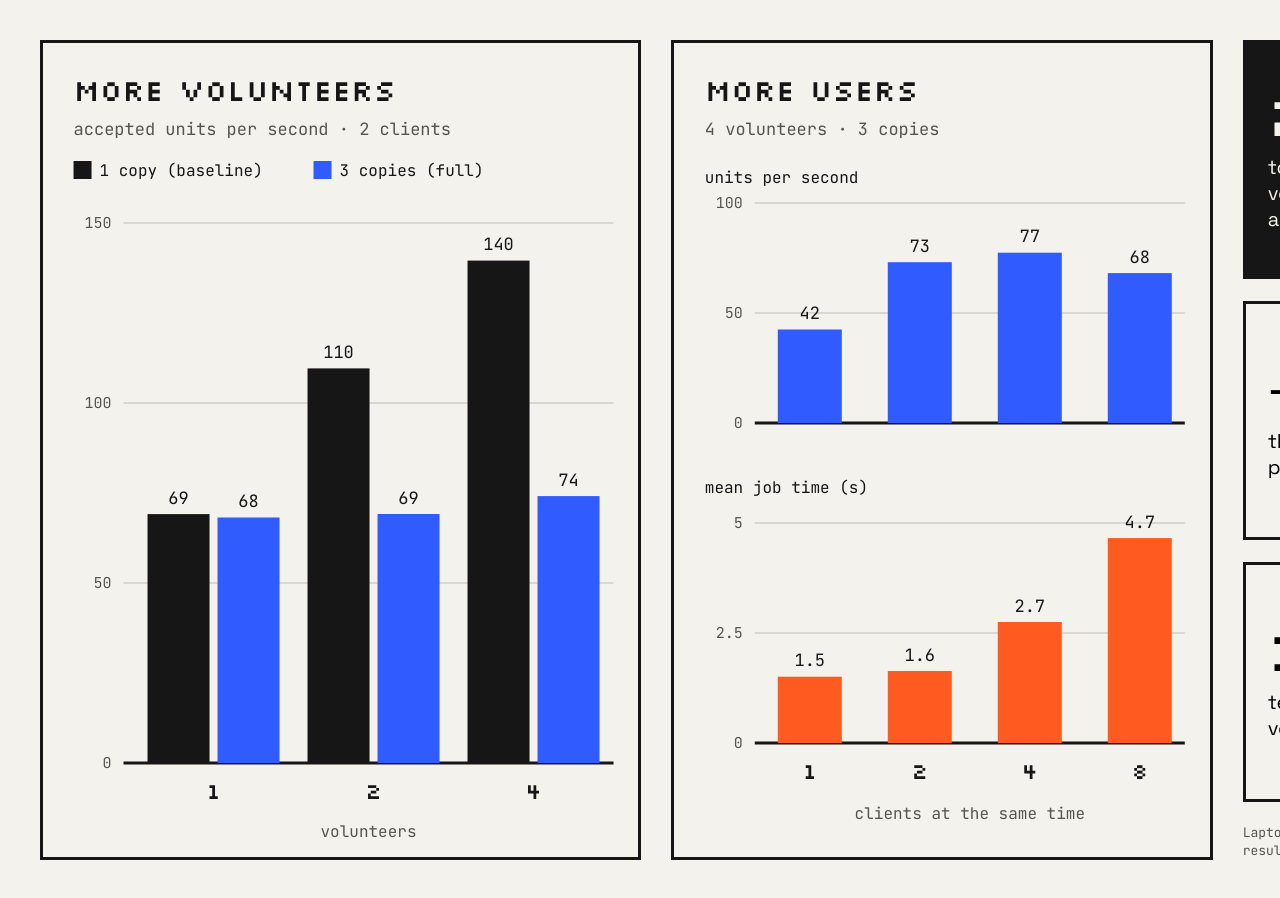
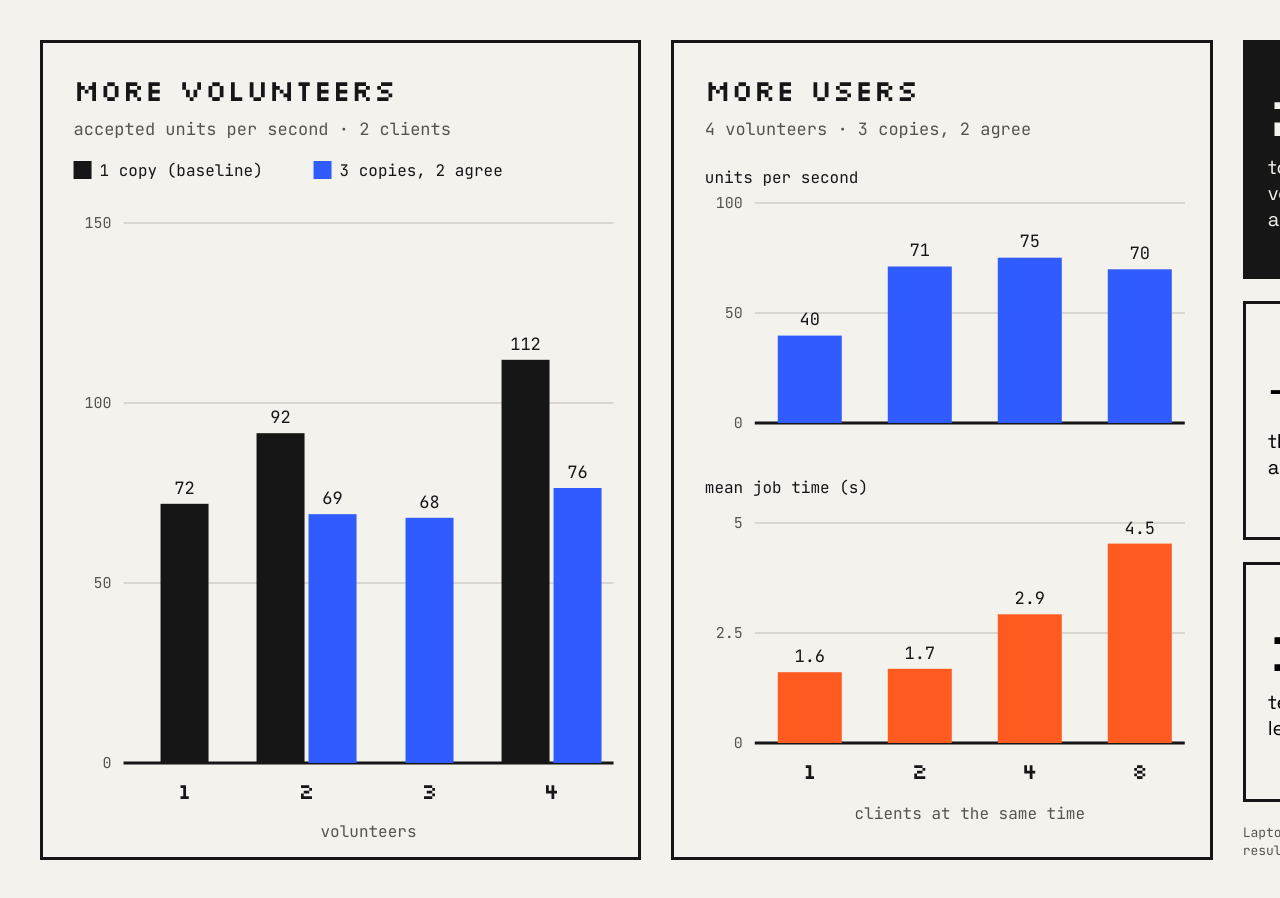
Before and after one commit to colmeabhi/sparecycles, a plain HTML site: page docs/presentation/visuals/s12-evaluation.html in a window 1280 px wide. Shown: the top 898 px of the page. Drawn offline with Linux system fonts and the light colour scheme.

Commit message:
Measure load on the final code and finish the after-merge steps (#41)
- load.sh: full mode needs 2 or more volunteers; WORKLOAD setting;
  fixed fractal job kept as the default so rows stay comparable.
- load-sweep.sh: full mode runs with 2, 3 and 4 volunteers.
- loadgen: empty -params default, so other workloads use their defaults.
- fail-leader.sh: SC_LEASE_DURATION=20s on the coordinators.
- New load sweep (twice) and client sweep on main: voting costs 32%
  of throughput at 4 volunteers. TC-07, TC-08, TC-11, report 9.3 and
  slide 12 updated.
- TC-03 and TC-04 rerun on main; diagram I1 shows the real algorithms.

```diff
--- a/docs/presentation/visuals/s12-evaluation.html
+++ b/docs/presentation/visuals/s12-evaluation.html
@@ -31,7 +31,7 @@
   <rect x="30" y="118" width="18" height="18" fill="#161616"/>
   <text x="56" y="133" class="mono" font-size="16" fill="#161616">1 copy (baseline)</text>
   <rect x="270" y="118" width="18" height="18" fill="#2f5bff"/>
-  <text x="296" y="133" class="mono" font-size="16" fill="#161616">3 copies (full)</text>
+  <text x="296" y="133" class="mono" font-size="16" fill="#161616">3 copies, 2 agree</text>
 
   <g stroke="#d9d7cf" stroke-width="2">
     <line x1="80" y1="180" x2="570" y2="180"/>
@@ -46,29 +46,31 @@
     <text x="68" y="185">150</text>
   </g>
 
+  <!-- 3.6 px per unit/s. Baseline: 1, 2, 4 volunteers. Full: 2, 3, 4 (1 volunteer cannot form a majority). -->
   <g fill="#161616">
-    <rect x="104" y="471.1" width="62" height="248.9"/>
-    <rect x="264" y="325.4" width="62" height="394.6"/>
-    <rect x="424" y="217.6" width="62" height="502.4"/>
+    <rect x="117" y="460.8" width="48" height="259.2"/>
+    <rect x="213" y="390.2" width="48" height="329.8"/>
+    <rect x="458" y="316.8" width="48" height="403.2"/>
   </g>
   <g fill="#2f5bff">
-    <rect x="174" y="474.5" width="62" height="245.5"/>
-    <rect x="334" y="471.0" width="62" height="249.0"/>
-    <rect x="494" y="453.1" width="62" height="266.9"/>
+    <rect x="265" y="471.2" width="48" height="248.8"/>
+    <rect x="362" y="474.8" width="48" height="245.2"/>
+    <rect x="510" y="445.0" width="48" height="275.0"/>
   </g>
   <g class="mono" font-size="17" text-anchor="middle" fill="#161616">
-    <text x="135" y="461">69</text>
-    <text x="295" y="315">110</text>
-    <text x="455" y="207">140</text>
-    <text x="205" y="464">68</text>
-    <text x="365" y="461">69</text>
-    <text x="525" y="443">74</text>
+    <text x="141" y="451">72</text>
+    <text x="237" y="380">92</text>
+    <text x="482" y="307">112</text>
+    <text x="289" y="461">69</text>
+    <text x="386" y="465">68</text>
+    <text x="534" y="435">76</text>
   </g>
 
   <g class="px" font-size="22" text-anchor="middle" fill="#161616">
-    <text x="170" y="756">1</text>
-    <text x="330" y="756">2</text>
-    <text x="490" y="756">4</text>
+    <text x="141" y="756">1</text>
+    <text x="263" y="756">2</text>
+    <text x="386" y="756">3</text>
+    <text x="508" y="756">4</text>
   </g>
   <text x="325" y="794" class="mono" font-size="16" fill="#55544f" text-anchor="middle">volunteers</text>
 </svg>
@@ -77,7 +79,7 @@
 <div class="panel chart-clients">
 <svg viewBox="0 0 534 814">
   <text x="30" y="58" class="px" font-size="30" fill="#161616">More users</text>
-  <text x="30" y="92" class="mono" font-size="17" fill="#55544f">4 volunteers · 3 copies</text>
+  <text x="30" y="92" class="mono" font-size="17" fill="#55544f">4 volunteers · 3 copies, 2 agree</text>
 
   <text x="30" y="140" class="mono" font-size="16" fill="#161616">units per second</text>
   <g stroke="#d9d7cf" stroke-width="2">
@@ -91,16 +93,16 @@
     <text x="68" y="165">100</text>
   </g>
   <g fill="#2f5bff">
-    <rect x="103" y="286.5" width="64" height="93.5"/>
-    <rect x="213" y="219.2" width="64" height="160.8"/>
-    <rect x="323" y="209.7" width="64" height="170.3"/>
-    <rect x="433" y="230.1" width="64" height="149.9"/>
+    <rect x="103" y="292.6" width="64" height="87.4"/>
+    <rect x="213" y="223.5" width="64" height="156.5"/>
+    <rect x="323" y="214.7" width="64" height="165.3"/>
+    <rect x="433" y="226.3" width="64" height="153.7"/>
   </g>
   <g class="mono" font-size="17" text-anchor="middle" fill="#161616">
-    <text x="135" y="276">42</text>
-    <text x="245" y="209">73</text>
-    <text x="355" y="199">77</text>
-    <text x="465" y="220">68</text>
+    <text x="135" y="282">40</text>
+    <text x="245" y="213">71</text>
+    <text x="355" y="204">75</text>
+    <text x="465" y="216">70</text>
   </g>
 
   <text x="30" y="450" class="mono" font-size="16" fill="#161616">mean job time (s)</text>
@@ -115,16 +117,16 @@
     <text x="68" y="485">5</text>
   </g>
   <g fill="#ff5a1f">
-    <rect x="103" y="633.7" width="64" height="66.3"/>
-    <rect x="213" y="628.0" width="64" height="72.0"/>
-    <rect x="323" y="579.0" width="64" height="121.0"/>
-    <rect x="433" y="495.1" width="64" height="204.9"/>
+    <rect x="103" y="629.2" width="64" height="70.8"/>
+    <rect x="213" y="625.8" width="64" height="74.2"/>
+    <rect x="323" y="571.3" width="64" height="128.7"/>
+    <rect x="433" y="500.6" width="64" height="199.4"/>
   </g>
   <g class="mono" font-size="17" text-anchor="middle" fill="#161616">
-    <text x="135" y="623">1.5</text>
-    <text x="245" y="618">1.6</text>
-    <text x="355" y="569">2.7</text>
-    <text x="465" y="485">4.7</text>
+    <text x="135" y="619">1.6</text>
+    <text x="245" y="616">1.7</text>
+    <text x="355" y="561">2.9</text>
+    <text x="465" y="491">4.5</text>
   </g>
 
   <g class="px" font-size="22" text-anchor="middle" fill="#161616">
@@ -143,14 +145,14 @@
     <div class="what">to declare a killed volunteer dead. A lease alone takes 3 min.</div>
   </div>
   <div class="tile">
-    <div class="big">−47%</div>
-    <div class="what">throughput with 3 copies per unit, at 4 volunteers.</div>
+    <div class="big">−32%</div>
+    <div class="what">throughput with 3 copies and voting, at 4 volunteers.</div>
   </div>
   <div class="tile">
-    <div class="big">10 / 12</div>
-    <div class="what">test cases pass. 2 wait for voting and election.</div>
+    <div class="big">16 / 16</div>
+    <div class="what">test cases pass. A new leader takes over in 2.5 s.</div>
   </div>
-  <div class="source">Laptop, 10 cores, local processes.<br>results/load.csv · 2026-11-21</div>
+  <div class="source">Laptop, 10 cores, local processes.<br>results/load.csv · 2026-11-25</div>
 </div>
 
 </div>
```
Also changed, not shown: results/load.csv (+16 -0 lines), site/index.html (+1 -1 lines), docs/presentation/visuals/s12-evaluation.png, docs/report/diagrams/i1-coordinator-classes.png, 15 other files.
